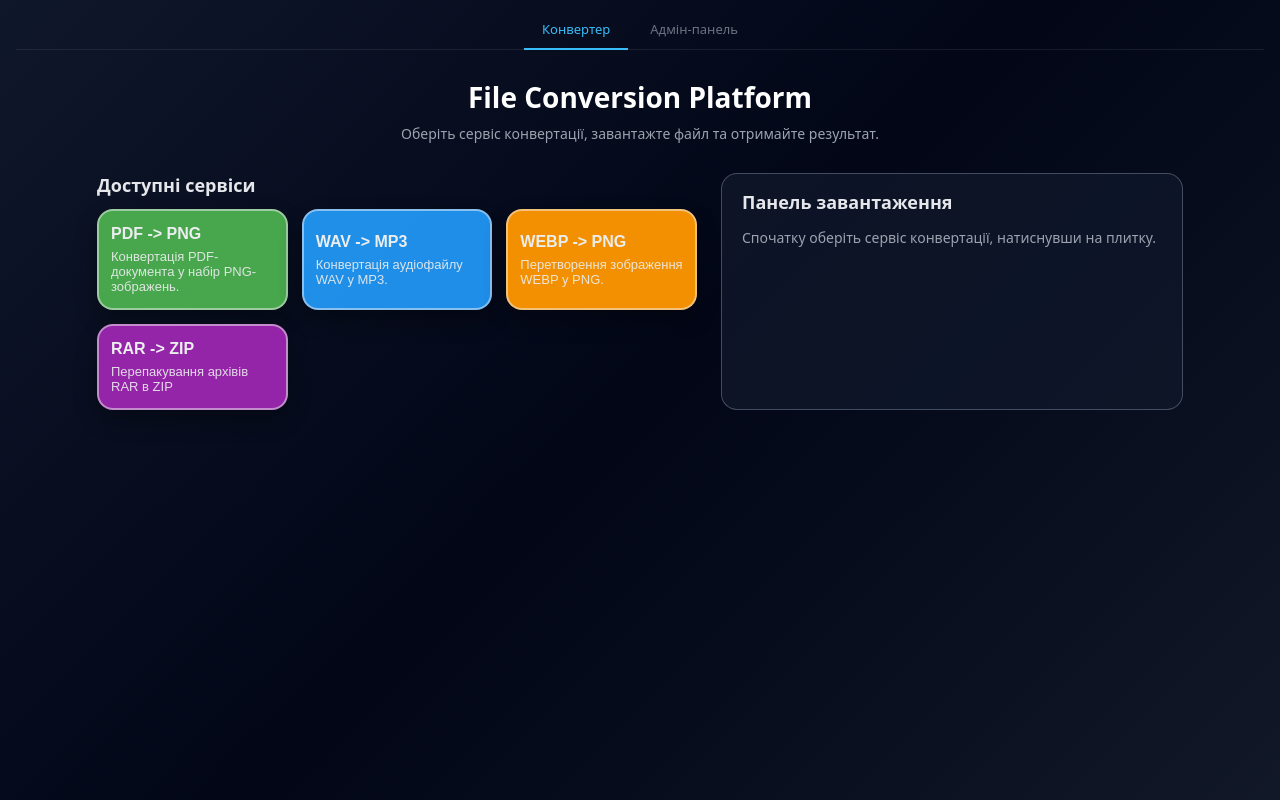
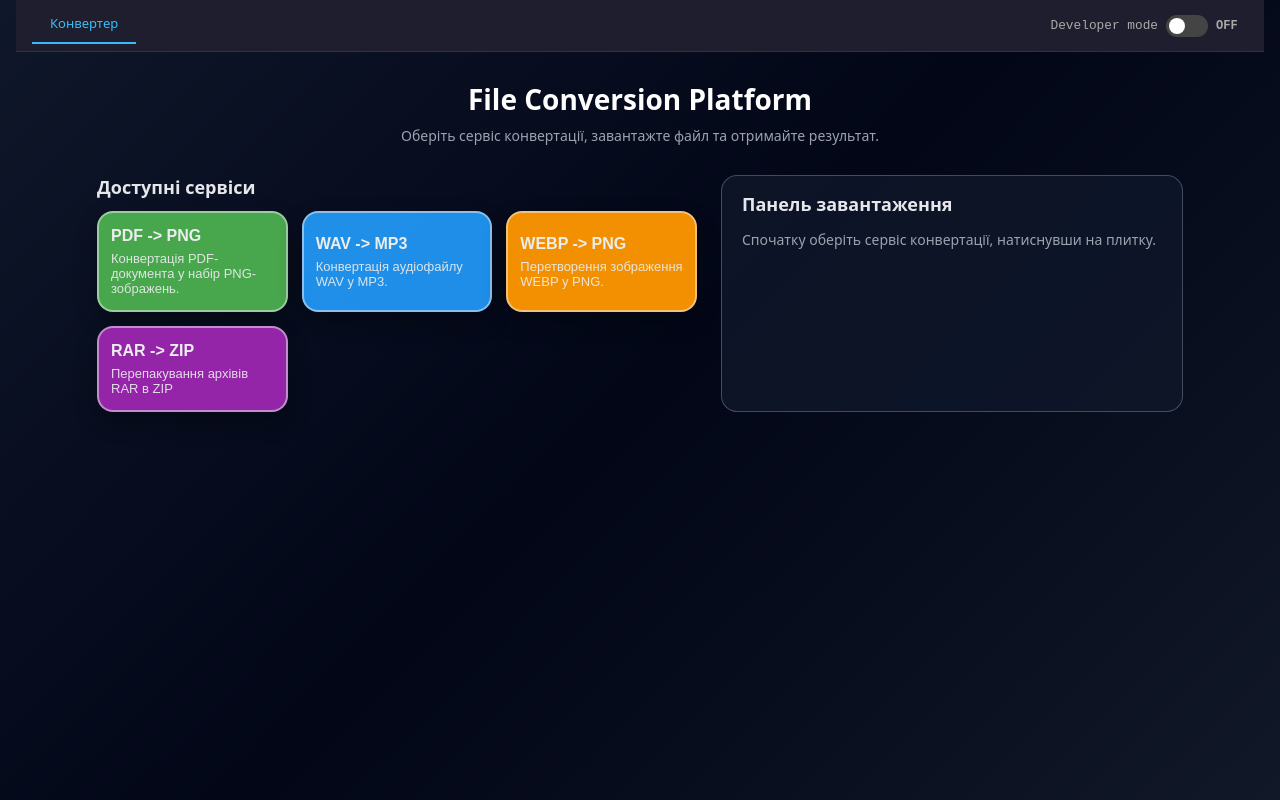
Before and after one commit to tr23malyarchuk/reverse-proxy-load-balancer, a React (Create React App) app in the folder frontend/: page / in a window 1280 px wide. Built offline with nearby package versions, Linux system fonts and the light colour scheme.

Commit message:
extra: Developer mode slider is added to React-frontend userpage

```diff
--- a/frontend/src/App.css
+++ b/frontend/src/App.css
@@ -156,3 +156,88 @@
 }
 .navBtn:hover { color: #e5e7eb; }
 .navBtnActive { color: #38bdf8; border-bottom-color: #38bdf8; }
+
+/* Left-right navigation */
+.topNav {
+  display: flex;
+  justify-content: space-between;
+  align-items: center;
+  padding: 0.5rem 1rem;
+  background: #1e1e2e;
+  border-bottom: 1px solid #333;
+}
+
+.navLeft {
+  display: flex;
+  gap: 0.5rem;
+}
+
+.navRight {
+  display: flex;
+  align-items: center;
+}
+
+/* Developer mode slider */
+.devToggle {
+  display: flex;
+  align-items: center;
+  gap: 0.5rem;
+  cursor: pointer;
+  user-select: none;
+}
+
+.devToggleLabel {
+  font-size: 0.8rem;
+  color: #aaa;
+  font-family: monospace;
+}
+
+.devToggleState {
+  font-size: 0.75rem;
+  font-family: monospace;
+  font-weight: bold;
+  color: #aaa;
+  width: 2rem;
+}
+
+.devSlider {
+  position: relative;
+  width: 42px;
+  height: 22px;
+  background: #444;
+  border-radius: 999px;
+  cursor: pointer;
+  transition: background 0.2s ease;
+  outline: none;
+}
+
+.devSlider:focus-visible {
+  box-shadow: 0 0 0 2px #7c7cff;
+}
+
+.devSlider.devSliderOn {
+  background: #7c7cff;
+}
+
+.devSliderThumb {
+  position: absolute;
+  top: 3px;
+  left: 3px;
+  width: 16px;
+  height: 16px;
+  background: #fff;
+  border-radius: 50%;
+  transition: transform 0.2s ease;
+}
+
+.devSliderOn .devSliderThumb {
+  transform: translateX(20px);
+}
+
+/* Fallback while AdminPanel is loading */
+.lazyLoading {
+  padding: 2rem;
+  text-align: center;
+  color: #aaa;
+  font-family: monospace;
+}
--- a/frontend/src/App.js
+++ b/frontend/src/App.js
@@ -1,6 +1,8 @@
-import React, { useState, useCallback } from "react";
+import React, { useState, useCallback, Suspense } from "react";
 import "./App.css";
-import AdminPanel from "./AdminPanel";
+
+// Developer mode: On -> AdminPanel loaded
+const AdminPanel = React.lazy(() => import("./AdminPanel"));
 
 const SERVICES = [
   {
@@ -33,7 +35,7 @@ const SERVICES = [
   {
     id: "ziprar",
     title: "RAR -> ZIP",
-    description: "Перепакування архiвiв RAR в ZIP",
+    description: "Перепакування архівів RAR в ZIP",
     color: "#9C27B0",
     accept: ".zip,.rar,application/zip,application/x-rar-compressed",
     endpoint: "/ziprar",
@@ -196,25 +198,65 @@ function ConverterPage() {
 
 function App() {
   const [page, setPage] = useState("converter");
+  const [devMode, setDevMode] = useState(false);
+
+  const handleDevToggle = () => {
+    setDevMode((prev) => {
+      const next = !prev;
+      // Developer mode: Off -> return to converter
+      if (!next && page === "admin") setPage("converter");
+      return next;
+    });
+  };
 
   return (
     <div className="page">
       <nav className="topNav">
+        <div className="navLeft">
           <button
             className={`navBtn ${page === "converter" ? "navBtnActive" : ""}`}
             onClick={() => setPage("converter")}
           >
             Конвертер
           </button>
+
+          {/* Developer mode: On -> AdminPanel is rendered */}
+          {devMode && (
             <button
               className={`navBtn ${page === "admin" ? "navBtnActive" : ""}`}
               onClick={() => setPage("admin")}
             >
               Адмін-панель
             </button>
+          )}
+        </div>
+
+        <div className="navRight">
+          <label className="devToggle">
+            <span className="devToggleLabel">Developer mode</span>
+            <div
+              className={`devSlider ${devMode ? "devSliderOn" : ""}`}
+              onClick={handleDevToggle}
+              role="switch"
+              aria-checked={devMode}
+              tabIndex={0}
+              onKeyDown={(e) => e.key === "Enter" && handleDevToggle()}
+            >
+              <div className="devSliderThumb" />
+            </div>
+            <span className="devToggleState">{devMode ? "ON" : "OFF"}</span>
+          </label>
+        </div>
       </nav>
 
-      {page === "converter" ? <ConverterPage /> : <AdminPanel />}
+      {page === "converter" && <ConverterPage />}
+
+      {/* AdminPanel is loaded via React.lazy - only when needed */}
+      {page === "admin" && devMode && (
+        <Suspense fallback={<div className="lazyLoading">Завантаження адмін-панелі...</div>}>
+          <AdminPanel />
+        </Suspense>
+      )}
     </div>
   );
 }
```
Lines whose indentation alone changed are shown as unchanged.
